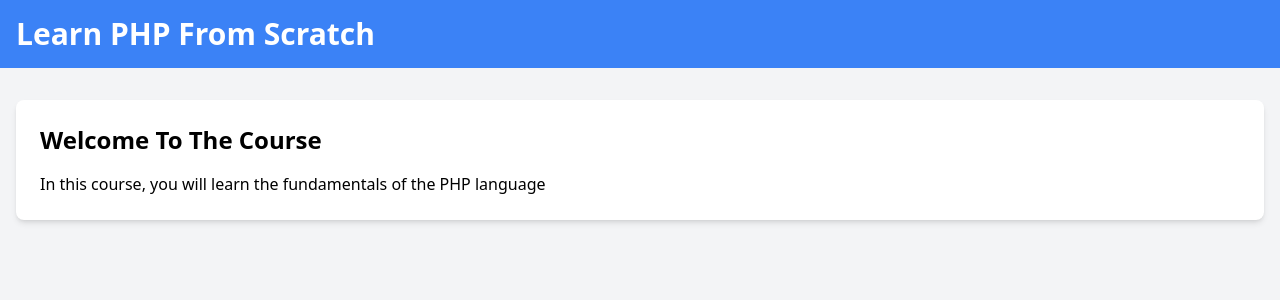
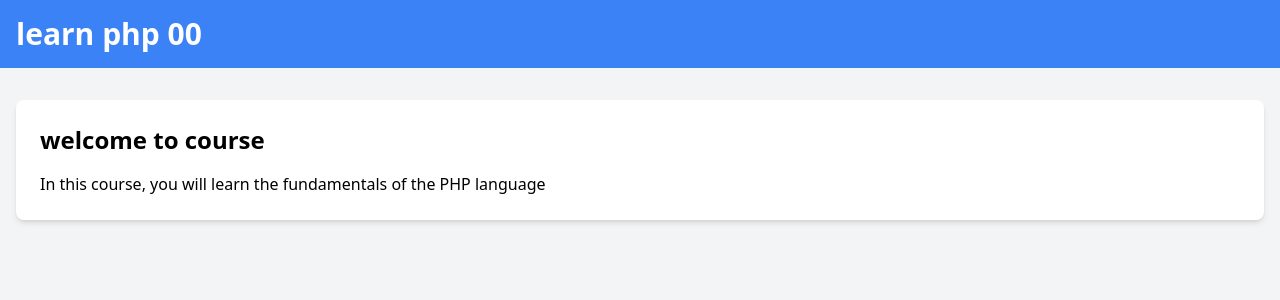
Before and after one commit to AaronPeterOcen/php-starter, a PHP site: page / in a window 1280 px wide. Shown: the top 300 px of the page. Run offline with PHP 8.4, Linux system fonts and the light colour scheme; some libraries are stand-ins or nearby versions.

Commit message:
variables update

```diff
--- a/01-variables-data-types/02-variables/index.php
+++ b/01-variables-data-types/02-variables/index.php
@@ -15,6 +15,10 @@ CONVENTIONS:
 - Pascal Case: $ServerName
 - lowercase: $servername
 */
+
+$title = 'learn php 00';
+$header = "welcome to course";
+$body = "In this course, you will learn the fundamentals of the PHP language";
 ?>
 
 <!DOCTYPE html>
@@ -24,19 +28,19 @@ CONVENTIONS:
     <meta charset="UTF-8">
     <meta name="viewport" content="width=device-width, initial-scale=1.0">
     <script src="https://cdn.tailwindcss.com"></script>
-    <title>Learn PHP From Scratch</title>
+    <title><?= $title ?></title>
 </head>
 
 <body class="bg-gray-100">
     <header class="bg-blue-500 text-white p-4">
         <div class="container mx-auto">
-            <h1 class="text-3xl font-semibold">Learn PHP From Scratch</h1>
+            <h1 class="text-3xl font-semibold"><?= $title ?></h1>
         </div>
     </header>
     <div class="container mx-auto p-4 mt-4">
         <div class="bg-white rounded-lg shadow-md p-6">
-            <h2 class="text-2xl font-semibold mb-4">Welcome To The Course</h2>
-            <p>In this course, you will learn the fundamentals of the PHP language</p>
+            <h2 class="text-2xl font-semibold mb-4"><?= $header ?></h2>
+            <p><?= $body ?></p>
         </div>
     </div>
 </body>
```
